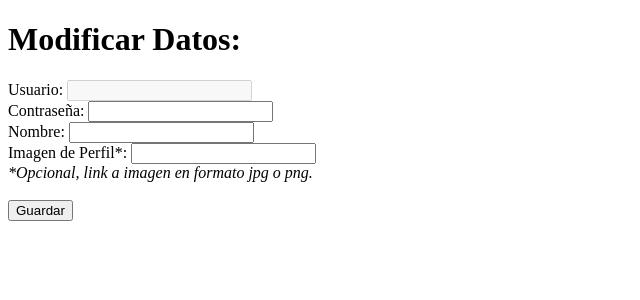
After one commit to Brau1973/biblioteca-php, a PHP site: page /views/EditarPerfil.php in a window 1280 px wide. The commit adds this page. Shown: the top 300 px of the page, without its empty margins (0-640 px from the left). Run offline with PHP 8.4, Linux system fonts and the light colour scheme; the template is opened without the code that fills it, so the values that code supplies are empty.

Commit message:
Editar perfil
Agrega editar perfil y arreglos menores.

```diff
--- /dev/null
+++ b/views/EditarPerfil.php
@@ -0,0 +1,21 @@
+<!DOCTYPE html>
+<html>
+<head>
+    <title>Perfil de Usuario</title>
+</head>
+<body>
+    <h1>Modificar Datos:</h1>
+    <form action="../controllers/UsuarioController.php?action=confirmarEditar" method="POST">
+        <label for="user">Usuario:</label>
+        <input type="text" id="user" name="user" value="<?php echo $datos[0]["Usuario"]; ?>" disabled><br>
+        <label for="contrasena">Contraseña:</label>
+        <input type="text" id="contrasena" name="contrasena" value="<?php echo $datos[0]["Contrasena"]; ?>" required><br>
+        <label for="nombre">Nombre:</label>
+        <input type="text" id="nombre" name="nombre" value="<?php echo $datos[0]["Nombre"]; ?>" required><br>
+        <label for="imagen">Imagen de Perfil*:</label>
+        <input type="text" id="imagen" name="imagen" value="<?php echo $datos[0]["Imagen"]; ?>"><br>
+		<label><i>*Opcional, link a imagen en formato jpg o png.</i></label><br><br>
+        <input type="submit" value="Guardar">
+    </form>
+</body>
+</html>
--- a/views/VerPerfil.php
+++ b/views/VerPerfil.php
@@ -1,4 +1,3 @@
-<?PHP print_r($datos);?>
 <!DOCTYPE html>
 <html>
 <head>
@@ -9,6 +8,8 @@
     <p><strong>Usuario:</strong> <?php echo $datos[0]["Usuario"]; ?></p>
     <p><strong>Nombre:</strong> <?php echo $datos[0]["Nombre"]; ?></p>
     <p><strong>Imagen:</strong> <?php echo $datos[0]["Imagen"]; ?></p>
-    <!-- Otros campos del perfil... -->
+    <form action="../controllers/UsuarioController.php?action=editar" method="POST">
+        <input type="submit" value="Modificar">
+    </form>
 </body>
 </html>
```
Also changed, not shown: controllers/UsuarioController.php (+46 -3 lines), models/Usuario.php (+27 -0 lines).
